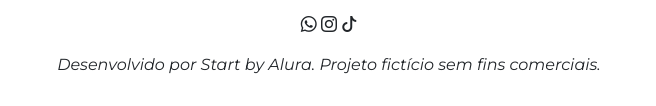
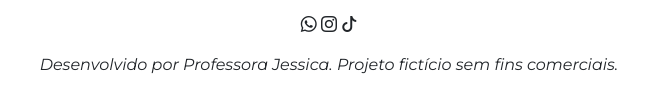
Before and after one commit to jorgejessica01/acessibilidade-na-web-site-acess-vel, a plain HTML site: page index.html in a window 1280 px wide. Shown: the part 3072-3178 px from the top of the page, 311-967 px from the left. Drawn offline with nearby package versions, Linux system fonts and the light colour scheme.

Commit message:
Update index.html

```diff
--- a/index.html
+++ b/index.html
@@ -127,7 +127,7 @@
         <i class="bi bi-whatsapp"></i>
         <i class="bi bi-instagram"></i>
         <i class="bi bi-tiktok"></i>
-        <p class="mt-3">Desenvolvido por Start by Alura. Projeto fictício sem fins comerciais.</p>
+        <p class="mt-3">Desenvolvido por Professora Jessica. Projeto fictício sem fins comerciais.</p>
     </footer>
     <script src="https://cdnjs.cloudflare.com/ajax/libs/scrollReveal.js/4.0.9/scrollreveal.js"></script>
     <script src="script.js"></script>
```
